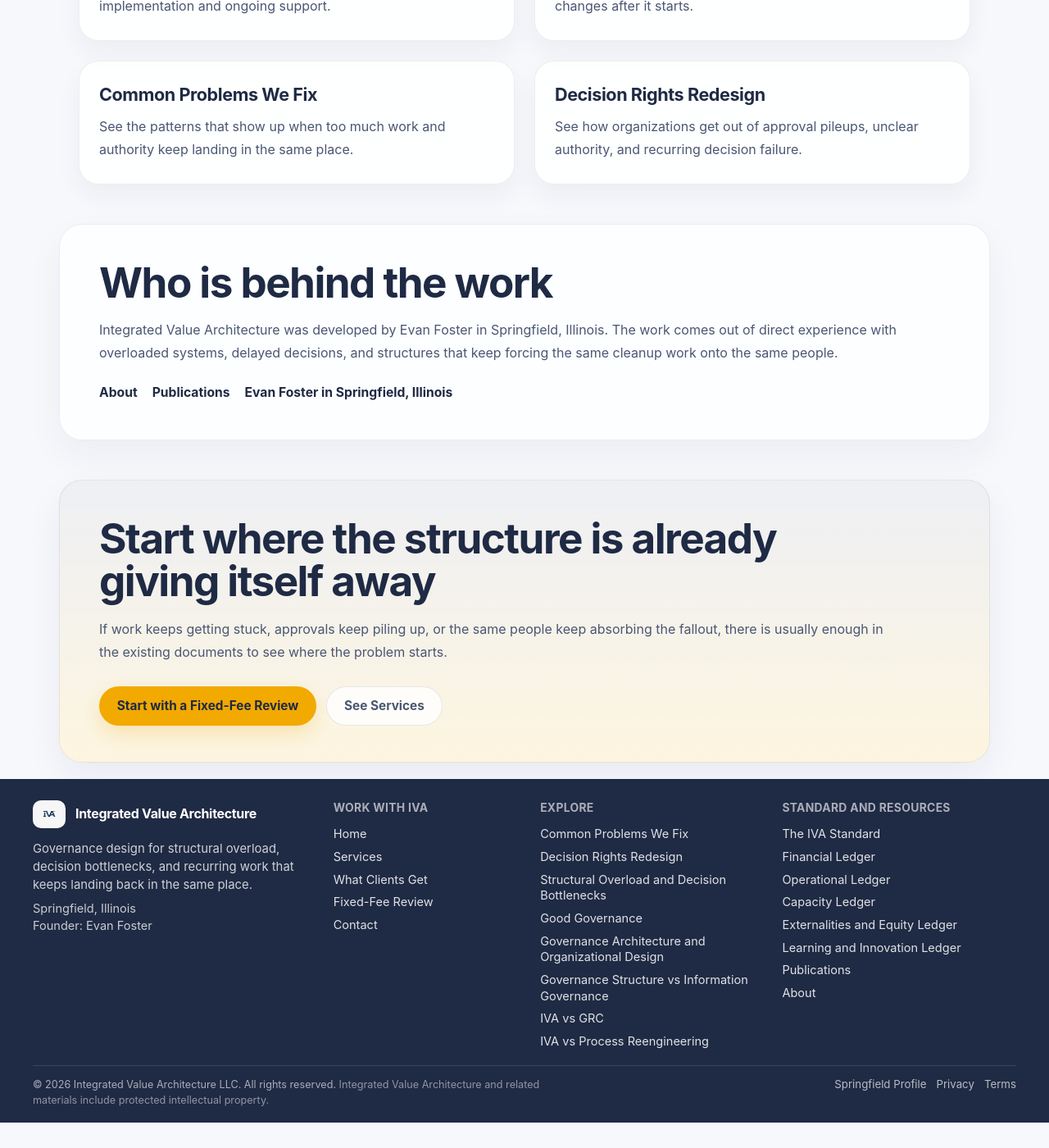
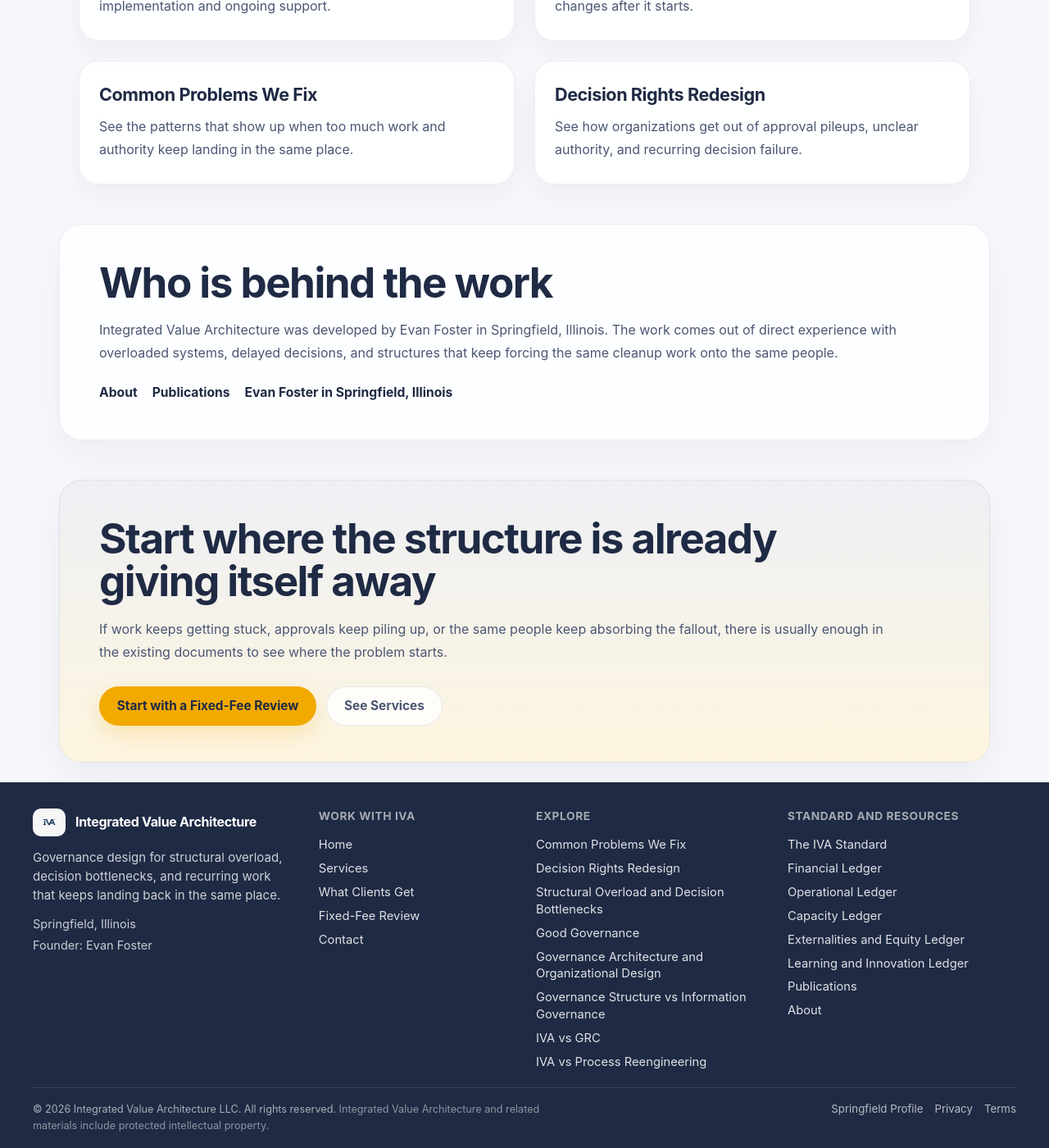
Before and after one commit to efost7873/integratedvaluearchitecture.com, a Jekyll site: the page built from index.html, in a window 1280 px wide and 1400 px high, scrolled down 2069 px. Shown: the whole window at 82% size. Built offline with Jekyll 4.4.1, drawn with Linux system fonts in a browser that asks for light colours; before the commit the page ends 3438 px from its top, so only the background shows below that.

Commit message:
Update _footer.scss

```diff
--- a/_sass/_footer.scss
+++ b/_sass/_footer.scss
@@ -5,8 +5,8 @@
 .iva-footer {
   background: $iva-surface-dark;
   color: $iva-text-inverse;
-  padding: 26px 28px 18px;
-  margin-top: 20px;
+  padding: 32px 28px 18px;
+  margin-top: 24px;
 }
 
 .iva-footer-wrapper {
@@ -16,9 +16,9 @@
 
 .iva-footer-grid {
   display: grid;
-  grid-template-columns: 1.2fr 0.8fr 0.95fr 1fr;
-  gap: 24px;
-  margin-bottom: 18px;
+  grid-template-columns: 1.15fr 0.85fr 1fr 1fr;
+  gap: 28px;
+  margin-bottom: 20px;
   align-items: start;
 }
 
@@ -27,6 +27,10 @@
   flex-direction: column;
   gap: 8px;
   min-width: 0;
+}
+
+.iva-footer-col-brand {
+  padding-right: 8px;
 }
 
 .iva-footer-brand {
@@ -56,25 +60,32 @@
 
 .iva-footer-desc {
   margin: 0;
-  max-width: 25rem;
-  font-size: 0.93rem;
-  line-height: 1.5;
+  max-width: 26rem;
+  font-size: 0.94rem;
+  line-height: 1.55;
   color: rgba(255, 255, 255, 0.78);
 }
 
+.iva-footer-meta {
+  display: flex;
+  flex-direction: column;
+  gap: 4px;
+  margin-top: 6px;
+}
+
 .iva-footer-heading {
-  margin: 0 0 6px;
-  font-size: 0.87rem;
+  margin: 0 0 8px;
+  font-size: 0.86rem;
   font-weight: 650;
-  letter-spacing: 0.02em;
+  letter-spacing: 0.04em;
   text-transform: uppercase;
-  color: rgba(255, 255, 255, 0.62);
+  color: rgba(255, 255, 255, 0.6);
 }
 
 .iva-footer-text {
   margin: 0;
   font-size: 0.91rem;
-  line-height: 1.4;
+  line-height: 1.45;
   color: rgba(255, 255, 255, 0.76);
 }
 
@@ -82,8 +93,9 @@
   display: inline-flex;
   align-items: center;
   width: fit-content;
-  font-size: 0.91rem;
-  line-height: 1.35;
+  max-width: 100%;
+  font-size: 0.92rem;
+  line-height: 1.42;
   color: rgba(255, 255, 255, 0.86);
   text-decoration: none;
   transition: color $iva-transition-fast, transform $iva-transition-fast;
@@ -96,19 +108,19 @@
 }
 
 .iva-footer-bottom {
-  padding-top: 14px;
+  padding-top: 16px;
   border-top: 1px solid rgba(255, 255, 255, 0.12);
   display: flex;
   align-items: flex-start;
   justify-content: space-between;
-  gap: 14px;
+  gap: 16px;
   flex-wrap: wrap;
 }
 
 .iva-footer-legal {
-  max-width: 39rem;
+  max-width: 42rem;
   font-size: 0.79rem;
-  line-height: 1.5;
+  line-height: 1.55;
   color: rgba(255, 255, 255, 0.62);
 }
 
@@ -120,7 +132,7 @@
 .iva-footer-bottom-links {
   display: flex;
   align-items: center;
-  gap: 12px;
+  gap: 14px;
   flex-wrap: wrap;
 }
 
@@ -135,28 +147,31 @@
   transform: none;
 }
 
-/* shift to 2 columns earlier now that footer has 4 columns */
-@media (max-width: 980px) {
+@media (max-width: 1100px) {
   .iva-footer {
-    padding: 24px 22px 18px;
+    padding: 28px 24px 18px;
   }
 
   .iva-footer-grid {
     grid-template-columns: 1fr 1fr;
-    gap: 20px;
+    gap: 24px 22px;
+  }
+
+  .iva-footer-col-brand {
+    padding-right: 0;
   }
 }
 
 @media (max-width: 640px) {
   .iva-footer {
-    padding: 20px 18px 16px;
-    margin-top: 16px;
+    padding: 22px 18px 16px;
+    margin-top: 18px;
   }
 
   .iva-footer-grid {
     grid-template-columns: 1fr;
-    gap: 16px;
-    margin-bottom: 16px;
+    gap: 18px;
+    margin-bottom: 18px;
   }
 
   .iva-footer-bottom {
@@ -164,4 +179,8 @@
     gap: 10px;
     padding-top: 12px;
   }
+
+  .iva-footer-bottom-links {
+    gap: 12px;
+  }
 }
```
